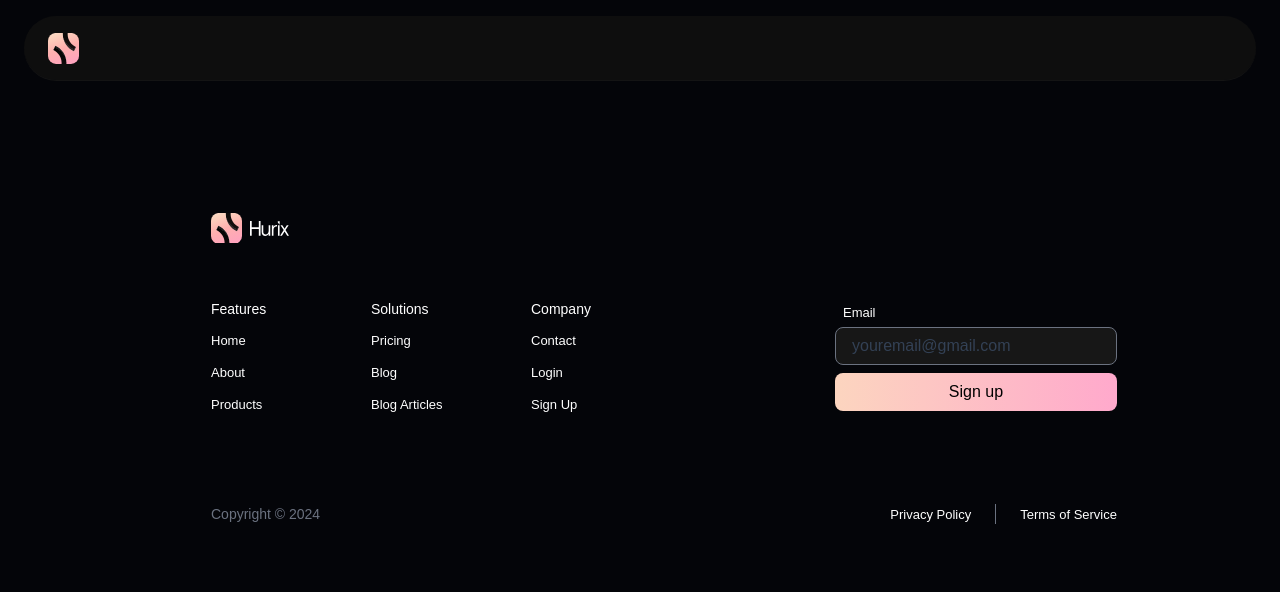
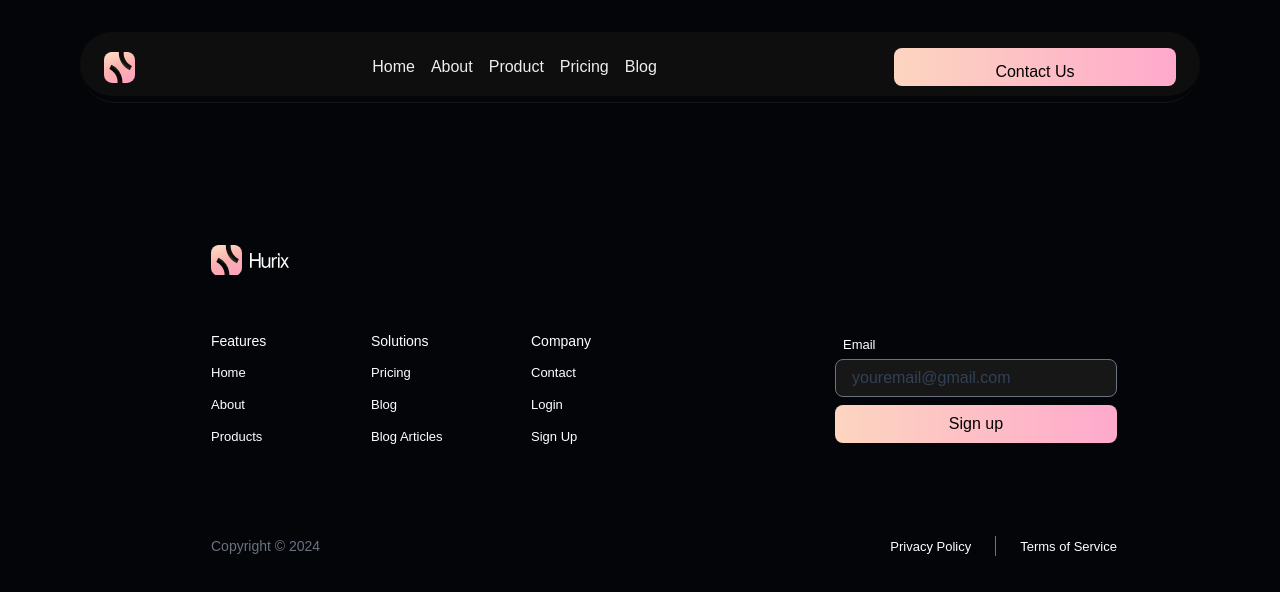
Before and after one commit to tuanloc-1708/hurix-saas, a Next.js app: page / in a window 1280 px wide. Shown: the top 592 px of the page. Built offline with nearby package versions, Linux system fonts and the light colour scheme.

Commit message:
update UI header desktop

```diff
--- a/src/components/header/index.tsx
+++ b/src/components/header/index.tsx
@@ -2,8 +2,9 @@
 import LogoIcon from "@/icon/logo-icon-svg";
 import MenuIcon from "@/icon/menu-icon-svg";
 import { useState } from "react";
+import Button from "../share/button/button";
 
-const menuItems = [
+const headerItems = [
   { name: "Home", path: "/#!" },
   { name: "About", path: "/#!" },
   { name: "Product", path: "/#!" },
@@ -19,10 +20,21 @@ export default function Header() {
   };
 
   return (
-    <div className="py-4 px-6">
+    <div className="mx-4 my-8 xl:mx-20">
       <div className="w-full h-16 bg-[#0e0e0e] rounded-full">
         <div className="px-6 py-4 flex items-center justify-between border-b border-[#141414] rounded-full">
           <LogoIcon width={31} height={32} viewBox={"0 0 31 32"} />
+          <div className="gap-4 hidden xl:flex">
+            {headerItems.map((item) => (
+              <a href={item.path} key={item.name}>
+                {item.name}
+              </a>
+            ))}
+          </div>
+          <Button className="hidden xl:inline-block">
+            <span>Contact Us</span>
+          </Button>
+
           <button onClick={toggleMenu} className="xl:hidden">
             <MenuIcon width={24} height={24} viewBox={"0 0 24 24"} />
           </button>
@@ -35,7 +47,7 @@ export default function Header() {
             onClick={toggleMenu}
           />
           <div className="fixed inset-y-0 right-0 text-center bg-black text-white w-full shadow-lg mt-2">
-            {menuItems.map((item) => (
+            {headerItems.map((item) => (
               <a
                 href={item.path}
                 key={item.name}
```
